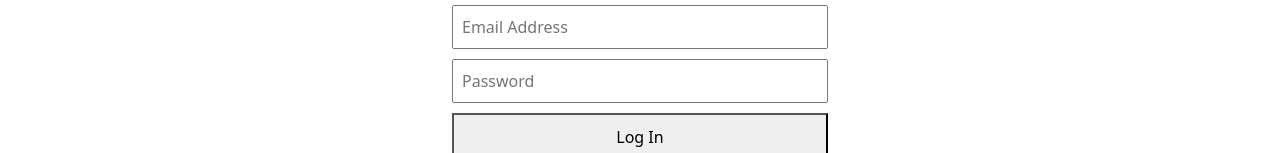
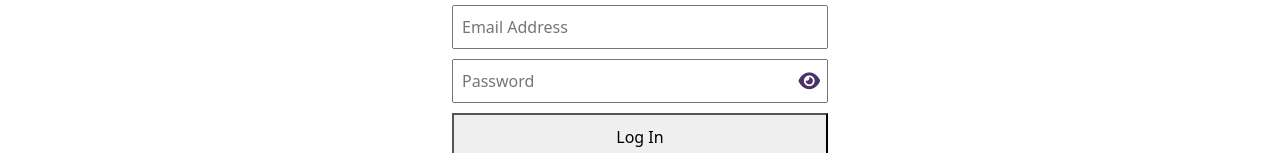
Before and after one commit to mattkoziol/fsu-sae-website, a React (Create React App) app: page /login in a window 1280 px wide. Shown: the part 151-304 px from the top of the page. Built offline with nearby package versions, Linux system fonts and the light colour scheme; no server answers.

Commit message:
Updated show password toggle for signup and login

```diff
--- a/src/pages/Login.js
+++ b/src/pages/Login.js
@@ -14,6 +14,7 @@ const Login = () => {
     inviteCode: ''
   });
   const [message, setMessage] = useState('');
+  const [showPassword, setShowPassword] = useState(false);
 
   const handleChange = (e) => {
     setFormData({ ...formData, [e.target.name]: e.target.value });
@@ -105,15 +106,37 @@ const Login = () => {
           required
           style={{ width: '100%', marginBottom: '10px', padding: '8px' }}
         />
+        <div style={{ position: 'relative', width: '100%', marginBottom: '10px' }}>
           <input
-          type="password"
+            type={showPassword ? 'text' : 'password'}
             name="password"
             placeholder="Password"
             value={formData.password}
             onChange={handleChange}
             required
-          style={{ width: '100%', marginBottom: '10px', padding: '8px' }}
+            style={{ width: '100%', padding: '8px', paddingRight: '40px' }}
           />
+          <button
+            type="button"
+            onClick={() => setShowPassword((prev) => !prev)}
+            style={{
+              position: 'absolute',
+              right: '8px',
+              top: '50%',
+              transform: 'translateY(-50%)',
+              background: 'none',
+              border: 'none',
+              cursor: 'pointer',
+              color: '#4B306A',
+              fontSize: '1.2em',
+              padding: 0
+            }}
+            tabIndex={-1}
+            aria-label={showPassword ? 'Hide password' : 'Show password'}
+          >
+            <i className={`fas ${showPassword ? 'fa-eye-slash' : 'fa-eye'}`}></i>
+          </button>
+        </div>
         {isSignup && (
           <div style={{ marginBottom: '10px', fontSize: '0.95em', color: '#4B306A', background: '#f8f9fa', border: '1px solid #916f41', borderRadius: '6px', padding: '10px' }}>
             <strong>Password requirements:</strong>
```
Lines whose indentation alone changed are shown as unchanged.
